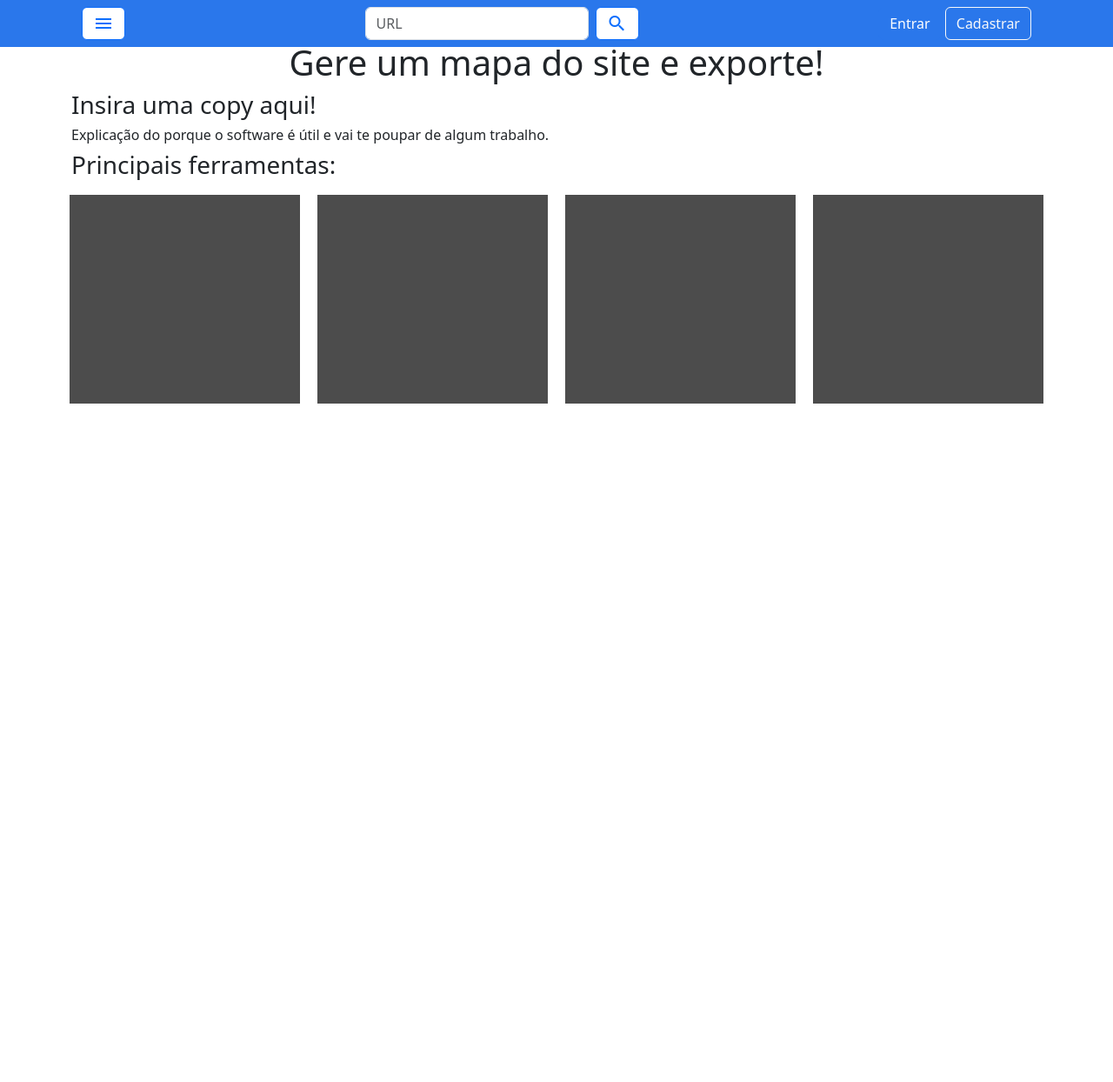
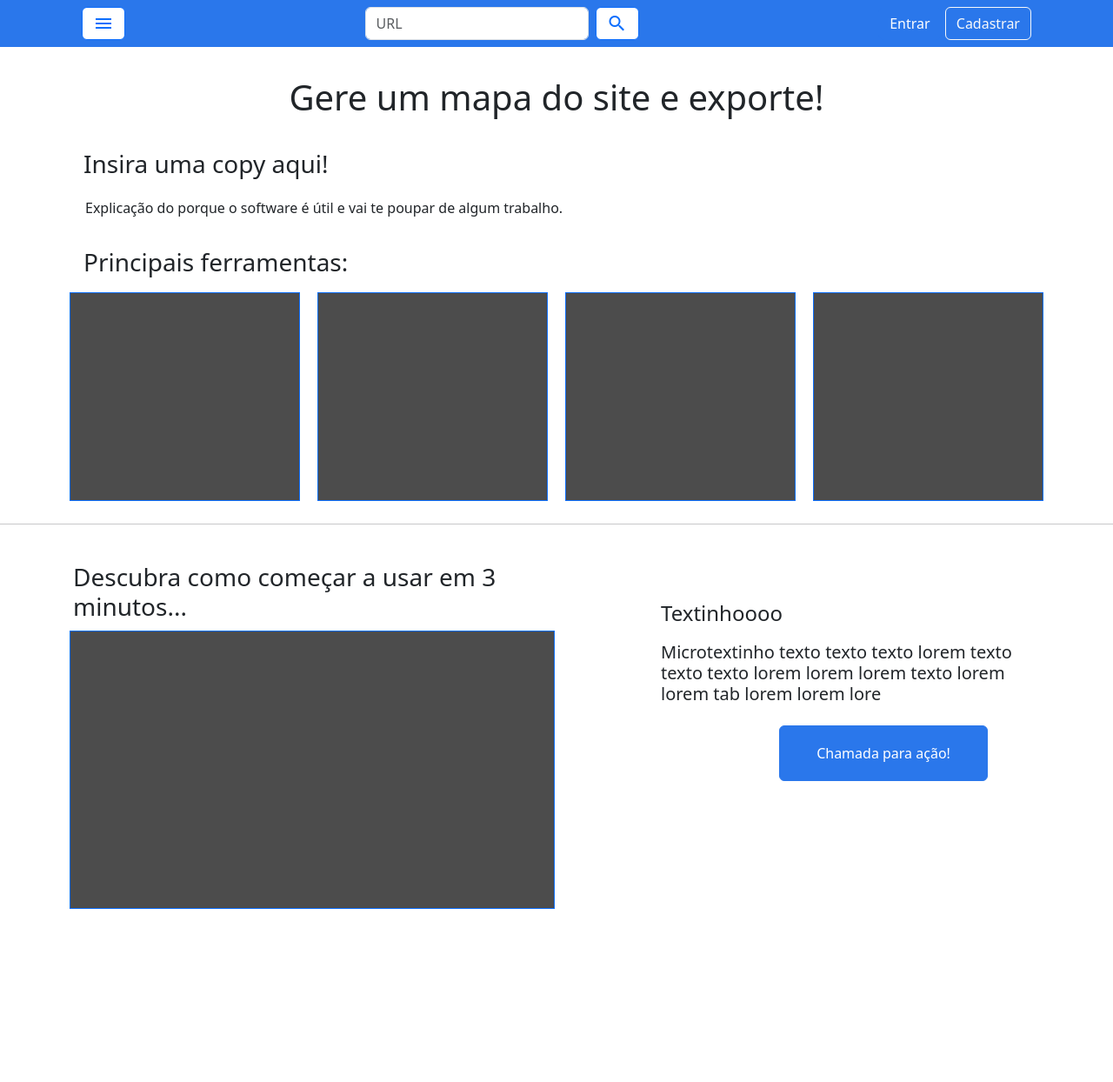
Before and after one commit to LeticiaKOSilva/Gerador-de-mapa-de-site, a Django app: page /homePage/ in a window 1280 px wide. Shown: the top 1244 px of the page at 87% size. Run offline with Django 4.2, Linux system fonts and the light colour scheme; some libraries are stand-ins or nearby versions.

Commit message:
Modelo base da página de apresentação

```diff
--- a/homePage/templates/homePage/homePage.html
+++ b/homePage/templates/homePage/homePage.html
@@ -71,17 +71,34 @@
                 </div>
             </div>
             <div class="row">
-                <div class="col-sm" id="img">
+                <div class="col-sm border border-primary" id="img">
                     <img src="" alt="">
                 </div>
-                <div class="col-sm" id="img">
+                <div class="col-sm border border-primary" id="img">
                     <img src="" alt="">
                 </div>
-                <div class="col-sm" id="img">
+                <div class="col-sm border border-primary" id="img">
                     <img src="" alt="">
                 </div>
-                <div class="col-sm" id="img">
+                <div class="col-sm border border-primary" id="img">
                     <img src="" alt="">
+                </div>
+            </div>
+        </div>
+        <hr>
+        <div class="container">
+            <div class="row">
+                <div id = "div-descover" class="col-sm">
+                    <p class="h3">Descubra como começar a usar em 3 minutos...</p>
+                    <div class="col-sm border border-primary" id="img2">
+                        <img id = "" src="" alt="">
+                    </div>
+                </div>
+                <div class="col-sm">
+                    <p class="h4">Textinhoooo</p>
+                    <p class="h5">Microtextinho texto texto texto lorem texto texto texto
+                        lorem lorem lorem texto lorem lorem tab lorem lorem lore</p>
+                    <button id = "buton-action" class="btn btn-primary">Chamada para ação!</button>
                 </div>
             </div>
         </div>
--- a/templates/static/homePageStyle.css
+++ b/templates/static/homePageStyle.css
@@ -52,6 +52,39 @@
     font-size: 0%;
 }
 
+.h1, .h3, .h6 {
+    padding-top: 1em;
+}
+
+.h3 {
+    padding-left: 0.5em;
+}
+
+.h4 {
+    padding-top: 3em;
+    padding-left: 5em;
+}
+
+.h5 {
+    padding-top: 0.5em;
+    padding-left: 6em;
+}
+
+.h6 {
+    padding-left: 1em;
+}
+
+#div-descover {
+    padding: 0;
+}
+
+#buton-action {
+    margin-left: 16em;
+    margin-top: 1em;
+    height: 4em;
+    width: 15em;
+}
+
 #search-btn:hover, #search-btn:active {
     background-color: #4C4C4C !important;
     color: #FFF !important;
@@ -79,3 +112,10 @@
     height: 30vh;
     margin: 10px;
 }
+
+div#img2 {
+    background-color: #4C4C4C;
+    width: 100%;
+    height: 40vh;
+    margin: 10px;
+}
```
